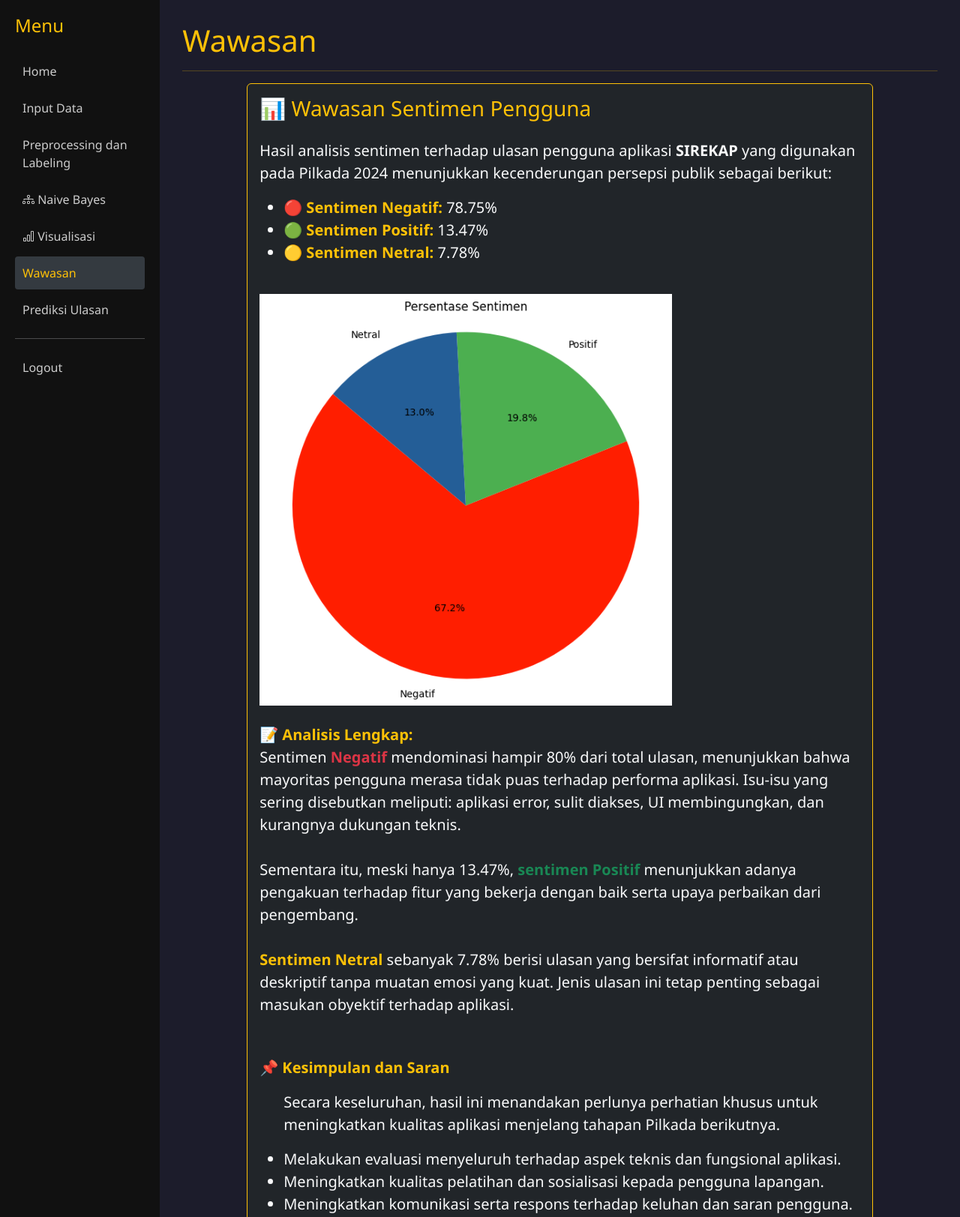
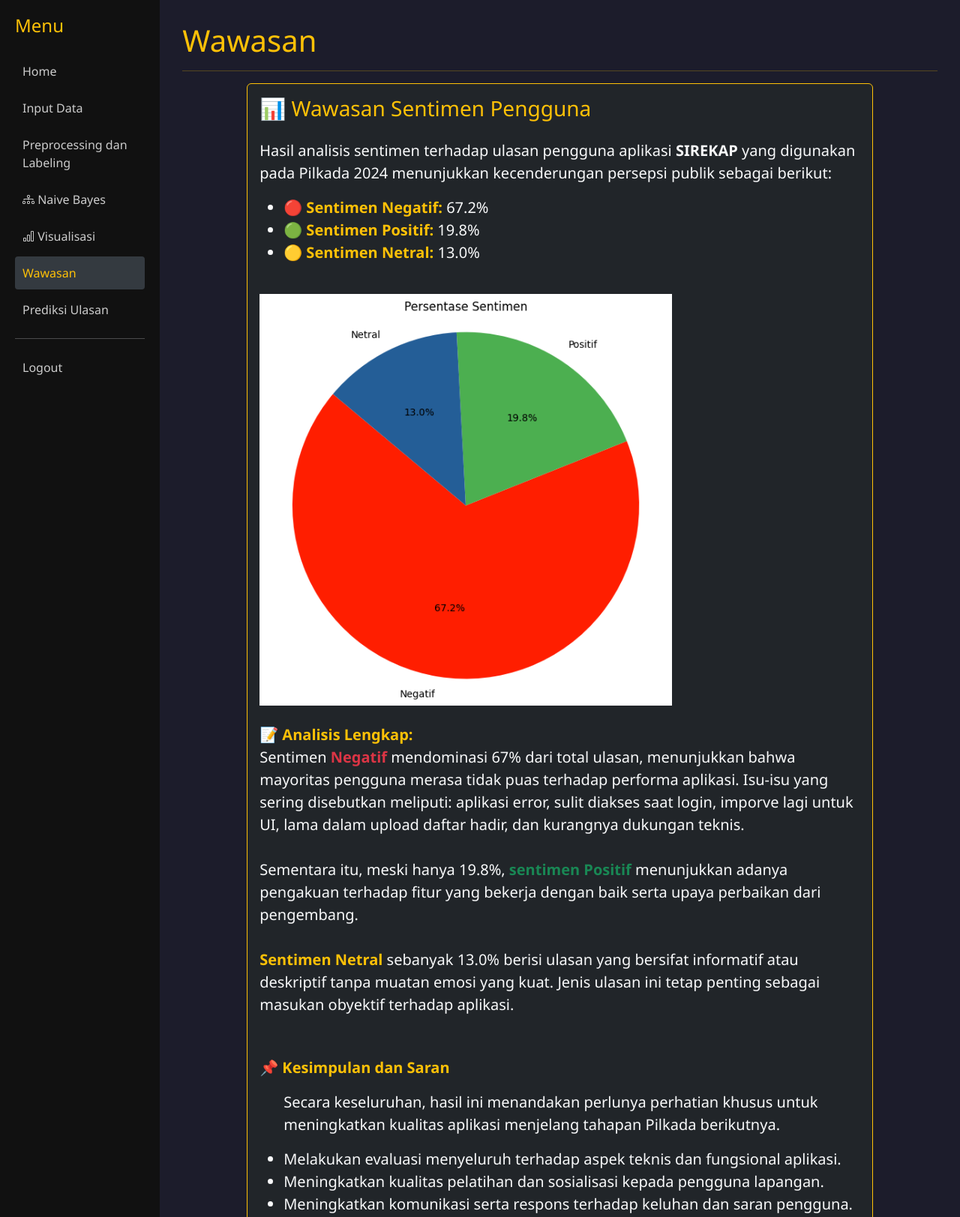
Before and after one commit to sariidwi/sentimen-analisis-kpu, a Flask app: page /insight in a window 1280 px wide. Shown: the top 1623 px of the page at 75% size. Run offline with Flask 3, Linux system fonts and the light colour scheme; the visitor is signed in with stand-in values (Sample User, id 1); parts of the project's set-up code (start-up, migrations or seed data) failed here and were passed over.

Commit message:
updet baru

```diff
--- a/templates/insight.html
+++ b/templates/insight.html
@@ -12,20 +12,20 @@
         </p>
 
         <ul class="text-light">
-          <li><strong class="text-warning">🔴 Sentimen Negatif:</strong> 78.75%</li>
-          <li><strong class="text-warning">🟢 Sentimen Positif:</strong> 13.47%</li>
-          <li><strong class="text-warning">🟡 Sentimen Netral:</strong> 7.78%</li>
+          <li><strong class="text-warning">🔴 Sentimen Negatif:</strong> 67.2%</li>
+          <li><strong class="text-warning">🟢 Sentimen Positif:</strong> 19.8%</li>
+          <li><strong class="text-warning">🟡 Sentimen Netral:</strong> 13.0%</li>
         </ul>
 
         <img src="{{ url_for('static', filename='images/terbaru diagram.png') }}" alt="Logo SIREKAP" width="550" class="my-4">
 
         <p class="text-light">
           <strong class="text-warning">📝 Analisis Lengkap:</strong><br>
-          Sentimen <strong class="text-danger">Negatif</strong> mendominasi hampir 80% dari total ulasan, menunjukkan bahwa mayoritas pengguna merasa tidak puas terhadap performa aplikasi. Isu-isu yang sering disebutkan meliputi: aplikasi error, sulit diakses, UI membingungkan, dan kurangnya dukungan teknis.<br><br>
+          Sentimen <strong class="text-danger">Negatif</strong> mendominasi 67% dari total ulasan, menunjukkan bahwa mayoritas pengguna merasa tidak puas terhadap performa aplikasi. Isu-isu yang sering disebutkan meliputi: aplikasi error, sulit diakses saat login, imporve lagi untuk UI, lama dalam upload daftar hadir, dan kurangnya dukungan teknis.<br><br>
 
-          Sementara itu, meski hanya 13.47%, <strong class="text-success">sentimen Positif</strong> menunjukkan adanya pengakuan terhadap fitur yang bekerja dengan baik serta upaya perbaikan dari pengembang.<br><br>
+          Sementara itu, meski hanya 19.8%, <strong class="text-success">sentimen Positif</strong> menunjukkan adanya pengakuan terhadap fitur yang bekerja dengan baik serta upaya perbaikan dari pengembang.<br><br>
 
-          <strong class="text-warning">Sentimen Netral</strong> sebanyak 7.78% berisi ulasan yang bersifat informatif atau deskriptif tanpa muatan emosi yang kuat. Jenis ulasan ini tetap penting sebagai masukan obyektif terhadap aplikasi.<br><br>
+          <strong class="text-warning">Sentimen Netral</strong> sebanyak 13.0% berisi ulasan yang bersifat informatif atau deskriptif tanpa muatan emosi yang kuat. Jenis ulasan ini tetap penting sebagai masukan obyektif terhadap aplikasi.<br><br>
         </p>
         <p class="text-light mt-4">
           <strong class="text-warning">📌 Kesimpulan dan Saran</strong>
```
Also changed, not shown: app.py (line endings or trailing spaces), config.py (line endings or trailing spaces).
